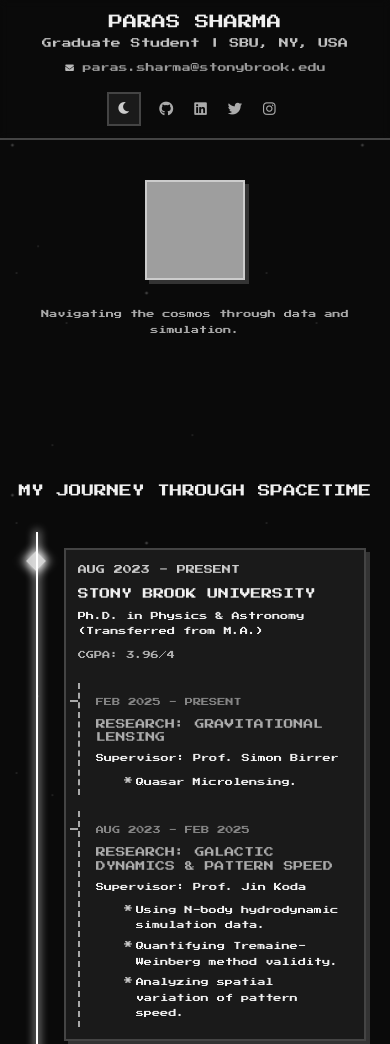
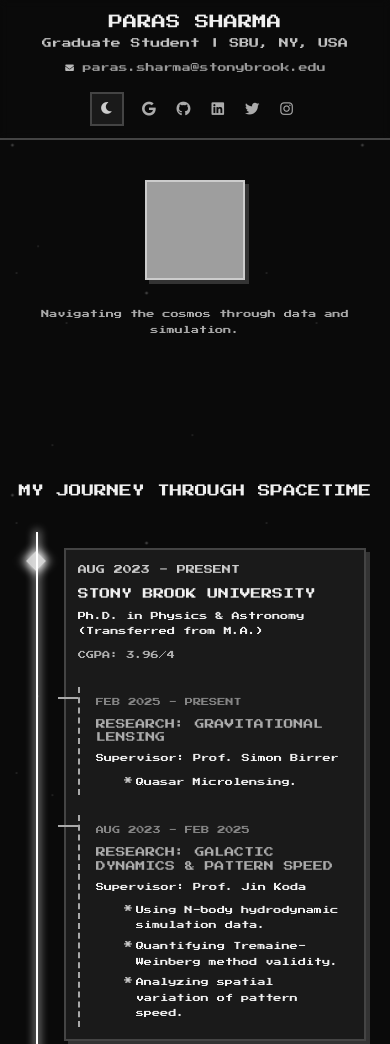
Before and after one commit to timedilatesme/timedilatesme.github.io, a plain HTML site: page index.html in a window 390 px wide. Shown: the top 1044 px of the page. Drawn offline with Linux system fonts and the light colour scheme; grey boxes are pictures that could not be loaded.

Commit message:
some updates

```diff
--- a/assets/css/style.css
+++ b/assets/css/style.css
@@ -35,12 +35,10 @@
     --star-color: var(--star-color-dark);
     /* Fonts & Spacing */
     --font-pixel: 'Press Start 2P', cursive;
-    /* --font-sans: 'Inter', sans-serif; */
-    /* No longer primary */
+    --font-sans: 'Inter', sans-serif;
     --base-spacing: 8px;
     --border-width: 2px;
     --card-radius: 0;
-    /* Marker size */
     --marker-size: 14px;
 }
 
@@ -90,19 +88,13 @@ body {
     background-color: var(--bg-color);
     color: var(--text-color);
     font-family: var(--font-pixel);
-    /* Default to pixel font */
     font-size: 1.1rem;
-    /* Smaller base size for pixel font */
     line-height: 1.8;
-    /* Increased line height for pixel font */
     transition: background-color 0.3s ease, color 0.3s ease;
     overflow-x: hidden;
     position: relative;
-    /* font-smooth: never; -webkit-font-smoothing: none; */
-    /* Enable if needed */
 }
 
-/* Headings use Pixel Font */
 h1,
 h2,
 h3,
@@ -113,7 +105,6 @@ h6 {
     color: var(--primary-color);
     margin-bottom: calc(var(--base-spacing) * 1.5);
     line-height: 1.4;
-    /* Adjust line height */
     text-transform: uppercase;
     font-weight: normal;
 }
@@ -144,7 +135,6 @@ h4 {
     margin-bottom: calc(var(--base-spacing) * 0.75);
 }
 
-/* Body text also uses Pixel Font */
 p {
     margin-bottom: var(--base-spacing);
     font-size: 1.1rem;
@@ -295,9 +285,10 @@ body.dark-mode {
     line-height: 1.6;
     margin-bottom: var(--base-spacing);
     opacity: 0.8;
+    font-family: var(--font-pixel);
 }
 
-/* Adjust subtitle size */
+/* Pixel subtitle */
 .contact-info {
     font-size: 1rem;
     display: flex;
@@ -328,7 +319,6 @@ body.dark-mode {
     opacity: 1.0;
     word-break: break-all;
     font-size: 1rem;
-    /* Ensure link font size matches */
 }
 
 .contact-info span a:hover {
@@ -422,8 +412,6 @@ body.dark-mode {
     font-weight: normal;
 }
 
-/* Use pixel font, adjusted size */
-
 /* --- Timeline Section --- */
 .timeline-section {
     padding: calc(var(--base-spacing) * 2);
@@ -506,6 +494,7 @@ body.dark-mode {
 }
 
 .timeline-marker {
+    /* Container for positioning */
     position: absolute;
     top: calc(var(--base-spacing) * 0.75);
     width: var(--marker-size);
@@ -525,6 +514,7 @@ body.dark-mode {
 }
 
 .timeline-marker::before {
+    /* The visible diamond */
     content: '';
     position: absolute;
     top: 0;
@@ -532,13 +522,16 @@ body.dark-mode {
     width: 100%;
     height: 100%;
     border: var(--border-width) solid var(--primary-color);
-    background-color: var(--bg-color);
+    /* background-color: var(--bg-color); REMOVED */
     transform: rotate(45deg);
     border-radius: 0;
     transition: background-color 0.3s ease, border-color 0.3s ease, box-shadow 0.3s ease;
+    z-index: 1;
+    /* Ensure diamond is above potential parent content */
 }
 
 .timeline-event.observed .timeline-marker::before {
+    /* Style diamond when observed */
     background-color: var(--primary-color);
     border-color: var(--primary-color);
     box-shadow: 0 0 10px 2px var(--accent-color);
@@ -645,7 +638,6 @@ body.dark-mode {
     font-family: var(--font-pixel);
 }
 
-/* Smaller H4 */
 .timeline-branch .timeline-date {
     font-size: 0.9rem;
     opacity: 0.6;
@@ -674,12 +666,10 @@ body.dark-mode {
     padding: calc(var(--base-spacing) * 2.5);
     margin-top: calc(var(--base-spacing) * 5);
     font-size: 1rem;
-    /* Smaller footer text */
     color: var(--text-color);
     opacity: 0.6;
     border-top: var(--border-width) solid var(--border-color);
     font-family: var(--font-pixel);
-    /* Pixel footer */
 }
 
 /* --- Responsiveness --- */
@@ -696,7 +686,6 @@ body.dark-mode {
         font-size: 1rem;
     }
 
-    /* Adjust base size */
     .header-content {
         flex-direction: column;
         align-items: center;
@@ -753,25 +742,47 @@ body.dark-mode {
         right: auto !important;
     }
 
+    /* Mobile Branch Alignment Fix */
     .timeline-branch {
+        position: relative;
+        padding-left: calc(var(--base-spacing) * 2.5);
+        /* Indent branch text */
         margin-left: 0;
-        padding-left: calc(var(--base-spacing) * 2);
+        /* Reset margin */
         border-left: var(--border-width) dashed var(--border-color);
         border-right: none;
-        margin-right: 0;
-        padding-right: 0;
         text-align: left !important;
+        margin-top: calc(var(--base-spacing) * 2.5);
+        /* Add some space */
+        padding-top: calc(var(--base-spacing) * 1);
+        /* Reduce top padding */
     }
 
     .timeline-branch::before {
-        left: calc(var(--base-spacing) * -1 - var(--border-width));
+        /* Horizontal Connector */
+        content: '';
+        position: absolute;
+        top: calc(var(--base-spacing) * 0.5 + 6px);
+        /* Align vertically near top */
+        /* Calculate left start position */
+        left: calc(-1 * (var(--base-spacing) * 3.5 + var(--border-width)));
+        /* (Event Pad 6) - (Branch Pad 2.5) = 3.5 */
+        width: calc(var(--base-spacing) * 3.5);
+        /* Span the gap */
+        height: var(--border-width);
+        background: var(--border-color);
         right: auto !important;
     }
 
-    .timeline-event:nth-child(odd) .timeline-branch ul,
-    .timeline-event:nth-child(even) .timeline-branch ul {
-        text-align: left;
+    .timeline-branch.research-event::before {
+        background-color: var(--secondary-color);
     }
+
+    .timeline-branch.achievement-event::before {
+        background-color: var(--secondary-color);
+    }
+
+    /* End Mobile Branch Fix */
 
     p,
     ul li,
@@ -780,8 +791,6 @@ body.dark-mode {
         font-size: 1rem;
         line-height: 1.8;
     }
-
-    /* Adjust paragraph sizes */
 }
 
 @media (max-width: 480px) {
@@ -797,12 +806,10 @@ body.dark-mode {
         font-size: 1.4rem;
     }
 
-    /* Smaller headings */
     body {
         font-size: 0.9rem;
     }
 
-    /* Smaller base */
     .contact-info {
         flex-direction: column;
         align-items: center;
@@ -844,7 +851,6 @@ body.dark-mode {
         font-size: 1rem;
     }
 
-    /* Smaller content headings */
     p,
     ul li,
     small,
@@ -853,5 +859,14 @@ body.dark-mode {
         line-height: 1.9;
     }
 
-    /* Adjust smallest sizes */
+    .timeline-branch {
+        padding-left: calc(var(--base-spacing) * 2);
+    }
+
+    /* Adjust branch padding slightly */
+    .timeline-branch::before {
+        left: calc(-1 * (var(--base-spacing) * 2.5 + var(--border-width)));
+        /* (Event Pad 5) - (Branch Pad 2) = 3 */
+        width: calc(var(--base-spacing) * 2.5);
+    }
 }
--- a/index.html
+++ b/index.html
@@ -54,6 +54,8 @@
                 <nav class="social-links">
                     <!-- <a href="mailto:XXXX@gmail.com" target="_blank" rel="noopener noreferrer" aria-label="Email"><i
                             class="fas fa-envelope icon-social"></i></a> -->
+                    <a href="https://scholar.google.co.in/citations?user=45Pod_4AAAAJ&hl=en" target="_blank" rel="noopener noreferrer" aria-label="Scholar"><i
+                            class="fab fa-google icon-social"></i></a>
                     <a href="https://github.com/timedilatesme" target="_blank" rel="noopener noreferrer"
                         aria-label="GitHub"><i class="fab fa-github icon-social"></i></a>
                     <a href="https://linkedin.com/in/nutanstrek/" target="_blank" rel="noopener noreferrer"
@@ -69,7 +71,6 @@
 
     <main>
         <section id="hero" class="hero-section">
-            <!-- Ensure image path is correct -->
             <img src="assets/img/photo.jpg" alt="Paras Sharma" class="profile-pic">
             <p class="intro-text">Navigating the cosmos through data and simulation.</p>
         </section>
@@ -98,11 +99,11 @@
                                 <ul>
                                     <li>Quasar Microlensing.</li>
                                 </ul>
-                            </div>
-                        </div>
-                        <div class="timeline-branch research-event">
-                            <div class="timeline-branch-content">
-                                <span class="timeline-date">Aug 2023 - Feb 2025</span>
+                                </div>
+                                </div>
+                                <div class="timeline-branch research-event">
+                                    <div class="timeline-branch-content">
+                                        <span class="timeline-date">Aug 2023 - Feb 2025</span>
                                 <h4>Research: Galactic Dynamics & Pattern Speed</h4>
                                 <p>Supervisor: Prof. Jin Koda</p>
                                 <ul>
```
